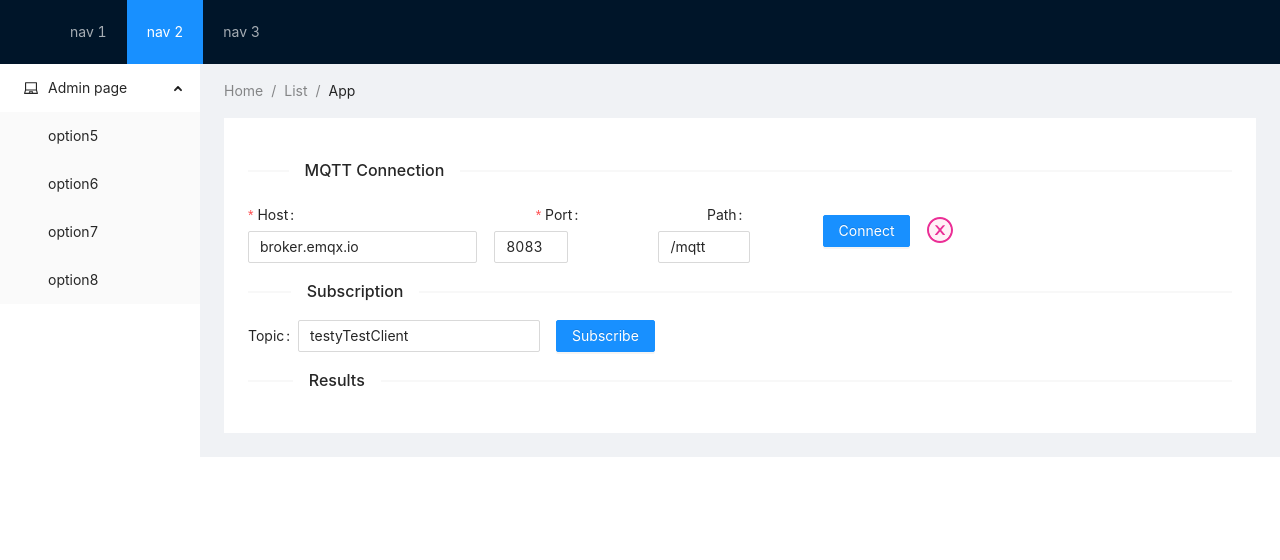
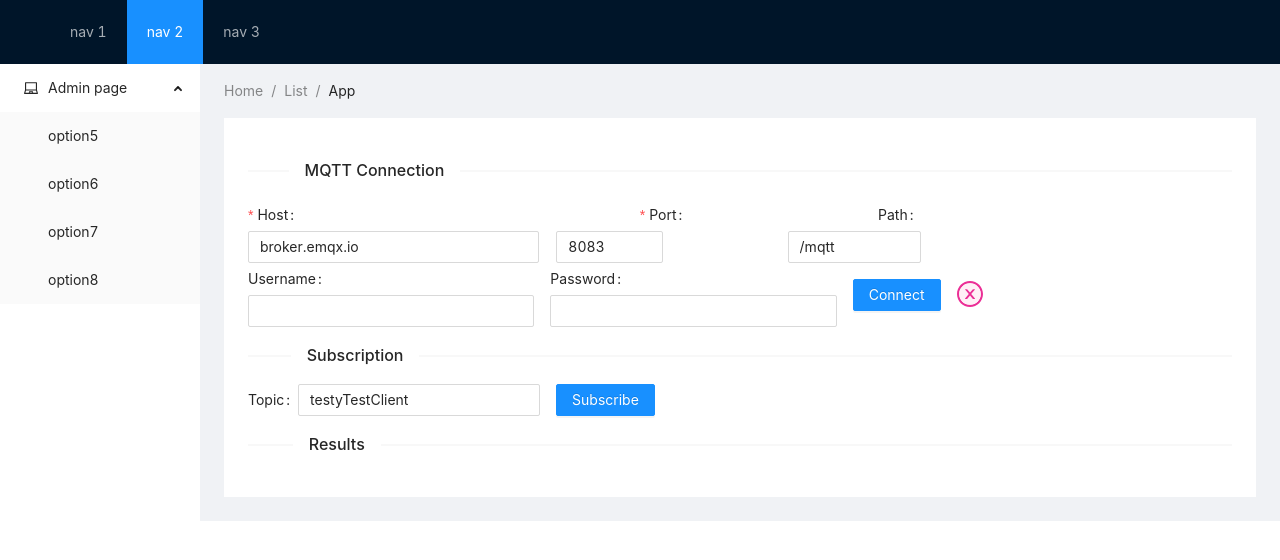
Before and after one commit to amozalev/home-zigbee-network, a React (Create React App) app in the folder frontend/: page / in a window 1280 px wide. Shown: the top 560 px of the page. Built offline with nearby package versions, Linux system fonts and the light colour scheme.

Commit message:
Added username, password fields.

```diff
--- a/frontend/src/components/mqtt/mqtt-connection.tsx
+++ b/frontend/src/components/mqtt/mqtt-connection.tsx
@@ -37,6 +37,8 @@ export enum ConnectionStatusType {
 export interface FormFieldsType {
     host: string;
     port: number;
+    username: string;
+    password: string;
     path: string;
     connectionStatus: string;
     topic: string;
@@ -57,7 +59,13 @@ const MqttConnectionForm: React.FC<MqttClientProps> = ({
         form.setFieldsValue({ connectionStatus });
     }, [connectionStatus]);
 
-    const onSubmit = ({ host, port, path }: FormFieldsType) => {
+    const onSubmit = ({
+        host,
+        port,
+        path,
+        username,
+        password
+    }: FormFieldsType) => {
         const url = `ws://${host}:${port}${path}`;
         const clientId = 'mqttjs_' + Math.random().toString(16).substr(2, 8);
         const options: IClientOptions = {
@@ -67,6 +75,7 @@ const MqttConnectionForm: React.FC<MqttClientProps> = ({
             // protocol: 'ws',
             clientId: clientId,
             keepalive: 60,
+            protocol: 'ws',
             protocolId: 'MQTT',
             protocolVersion: 4,
             clean: true,
@@ -85,6 +94,9 @@ const MqttConnectionForm: React.FC<MqttClientProps> = ({
             //     retain: true
             // }
         };
+        options.username = username;
+        options.password = password;
+
         if (connectionStatus == ConnectionStatusType.DISCONNECTED) {
             mqttConnect(url, options);
         } else if (connectionStatus == ConnectionStatusType.CONNECTED) {
@@ -140,7 +152,7 @@ const MqttConnectionForm: React.FC<MqttClientProps> = ({
                 }}
             >
                 <Row style={{ alignItems: 'center' }} gutter={[1, 6]}>
-                    <Col span={6}>
+                    <Col span={8}>
                         <Form.Item
                             name={'host'}
                             label="Host"
@@ -154,7 +166,7 @@ const MqttConnectionForm: React.FC<MqttClientProps> = ({
                             />
                         </Form.Item>
                     </Col>
-                    <Col span={4}>
+                    <Col span={6}>
                         <Form.Item
                             wrapperCol={{ span: 12, offset: 0 }}
                             labelCol={{ span: 15, offset: 0 }}
@@ -170,7 +182,7 @@ const MqttConnectionForm: React.FC<MqttClientProps> = ({
                             />
                         </Form.Item>
                     </Col>
-                    <Col span={4}>
+                    <Col span={6}>
                         <Form.Item
                             wrapperCol={{ span: 15, offset: 0 }}
                             labelCol={{ span: 15, offset: 0 }}
@@ -178,6 +190,29 @@ const MqttConnectionForm: React.FC<MqttClientProps> = ({
                             label="Path"
                         >
                             <Input
+                                disabled={
+                                    connectionStatus ==
+                                    ConnectionStatusType.CONNECTED
+                                }
+                            />
+                        </Form.Item>
+                    </Col>
+                </Row>
+                <Row style={{ alignItems: 'center' }}>
+                    <Col span={9}>
+                        <Form.Item name={'user'} label="Username">
+                            <Input
+                                disabled={
+                                    connectionStatus ==
+                                    ConnectionStatusType.CONNECTED
+                                }
+                            />
+                        </Form.Item>
+                    </Col>
+                    <Col span={9}>
+                        <Form.Item name={'password'} label="Password">
+                            <Input
+                                type={'password'}
                                 disabled={
                                     connectionStatus ==
                                     ConnectionStatusType.CONNECTED
```
